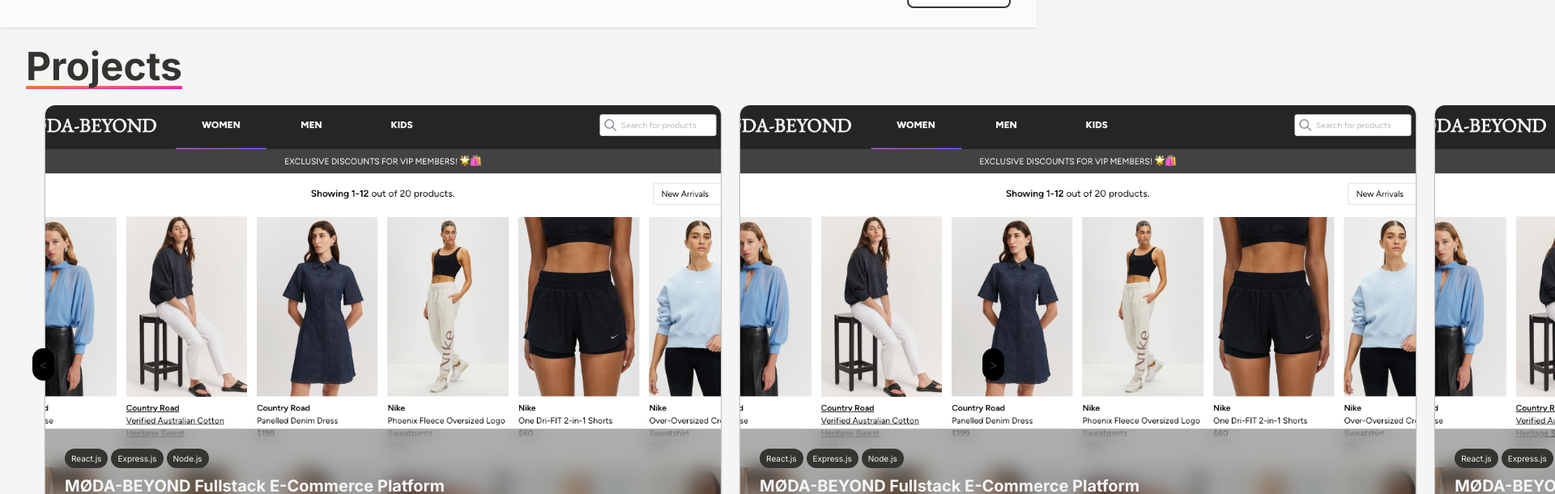
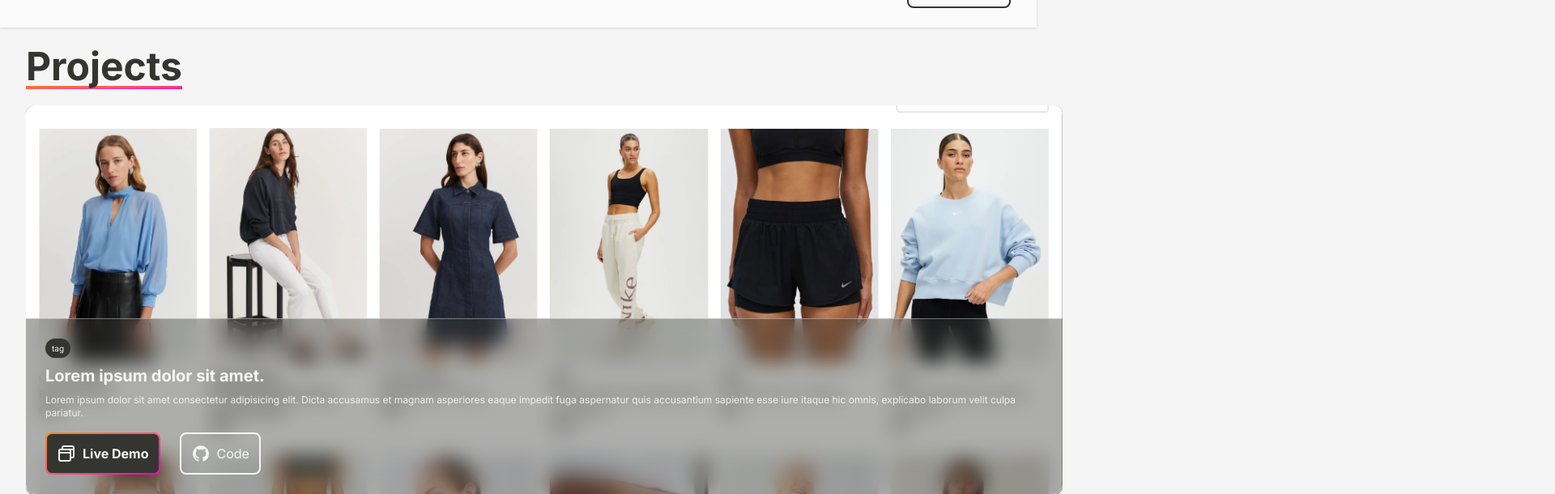
Before and after one commit to oliver-lister/oliverlister_dev, a Next.js app: page /projects in a window 1280 px wide. Shown: the part 66-676 px from the top of the page at 81% size, 1920 px wide, since content can reach past the window. Built offline with nearby package versions, Linux system fonts and the light colour scheme.

Commit message:
worked on projects carousel

```diff
--- a/src/app/projects/components/ProjectsCarousel/ProjectsCarousel.tsx
+++ b/src/app/projects/components/ProjectsCarousel/ProjectsCarousel.tsx
@@ -3,14 +3,17 @@
 import useEmblaCarousel from "embla-carousel-react";
 import { Project } from "../../page";
 import ProjectCard from "./ProjectCard";
-import { useCallback } from "react";
+import { useCallback, useEffect } from "react";
+import Image from "next/image";
+import Icon from "@/components/Icon";
+import "./styles.css";
 
 export default function ProjectsCarousel({
   projects,
 }: {
   projects: Project[];
 }) {
-  const [emblaRef, emblaApi] = useEmblaCarousel();
+  const [emblaRef, emblaApi] = useEmblaCarousel({ align: "center" });
 
   const scrollPrev = useCallback(() => {
     if (emblaApi) emblaApi.scrollPrev();
@@ -20,25 +23,77 @@
     if (emblaApi) emblaApi.scrollNext();
   }, [emblaApi]);
 
+  useEffect(() => {
+    if (emblaApi) console.log(emblaApi?.slidesInView());
+  }, [emblaApi]);
+
   return (
-    <div className="embla relative" ref={emblaRef}>
-      <div className="embla__container flex">
+    <div className="embla" ref={emblaRef}>
+      <div className="embla__container">
         {projects.map((project, index) => (
-          <div className="embla__slide ml-6 min-w-fit" key={index}>
-            <ProjectCard {...project} />
+          <div className="embla__slide" key={index}>
+            <article className="relative grid rounded-xl h-[60vh] overflow-hidden shadow-sm shadow-primary dark:shadow-secondary">
+              <div className="absolute inset-0">
+                <Image
+                  src={"/projects/moda-beyond.png"}
+                  alt="Project snapshot"
+                  width={1500}
+                  height={1500}
+                  className="object-cover w-full h-full"
+                />
+              </div>
+              <div className="mt-auto border-t p-6 backdrop-blur-md bg-primary/40 text-secondary border-secondary/40">
+                <div className="grid gap-2">
+                  <div>
+                    <ul className="flex flex-wrap gap-1 text-xs">
+                      <li className="px-2 py-1 rounded-full text-[10px] bg-primary">
+                        tag
+                      </li>
+                    </ul>
+                  </div>
+                  <h3 className="font-bold text-xl">
+                    Lorem ipsum dolor sit amet.
+                  </h3>
+                  <p className="text-xs opacity-90">
+                    Lorem ipsum dolor sit amet consectetur adipisicing elit.
+                    Dicta accusamus et magnam asperiores eaque impedit fuga
+                    aspernatur quis accusantium sapiente esse iure itaque hic
+                    omnis, explicabo laborum velit culpa pariatur.
+                  </p>
+                </div>
+                <div className="mt-4 flex gap-6 items-center">
+                  <a
+                    href={"/"}
+                    target="_blank"
+                    rel="noopener noreferrer"
+                    className="relative p-0.5 inline-flex items-center font-bold justify-center overflow-hidden group rounded-lg"
+                  >
+                    <span className="w-full h-full bg-gradient group-hover:from-[#ff00c6] group-hover:via-[#ff5478] group-hover:to-[#ff8a05] absolute"></span>
+                    <span className="relative flex gap-2 p-3 transition-all ease-out text-secondary bg-primary dark:bg-primary-400 rounded-md group-hover:bg-opacity-0 duration-400">
+                      <Icon icon="browser" />
+                      Live Demo
+                    </span>
+                  </a>
+                  <a
+                    href={"/"}
+                    target="_blank"
+                    rel="noopener noreferrer"
+                    className="border-2 p-3 rounded-lg flex gap-2 items-center text-secondary border-secondary hover:bg-secondary hover:text-primary"
+                  >
+                    <Icon icon="github" />
+                    Code
+                  </a>
+                </div>
+              </div>
+            </article>
           </div>
         ))}
+        {/* <ProjectCard {...project} /> */}
       </div>
-      <button
-        className="embla__prev absolute top-[50%] left-2 p-2 bg-black rounded-full"
-        onClick={scrollPrev}
-      >
+      <button className="embla__prev" onClick={scrollPrev}>
         {"<"}
       </button>
-      <button
-        className="embla__next absolute top-[50%] right-2 p-2 bg-black rounded-full"
-        onClick={scrollNext}
-      >
+      <button className="embla__next" onClick={scrollNext}>
         {">"}
       </button>
     </div>
--- /dev/null
+++ b/src/app/projects/components/ProjectsCarousel/styles.css
@@ -0,0 +1,11 @@
+.embla {
+  overflow: hidden;
+}
+.embla__container {
+  display: flex;
+  width: calc(100vw - (100vw - 1280px));
+}
+.embla__slide {
+  flex: 0 0 100%;
+  min-width: 0;
+}
```
